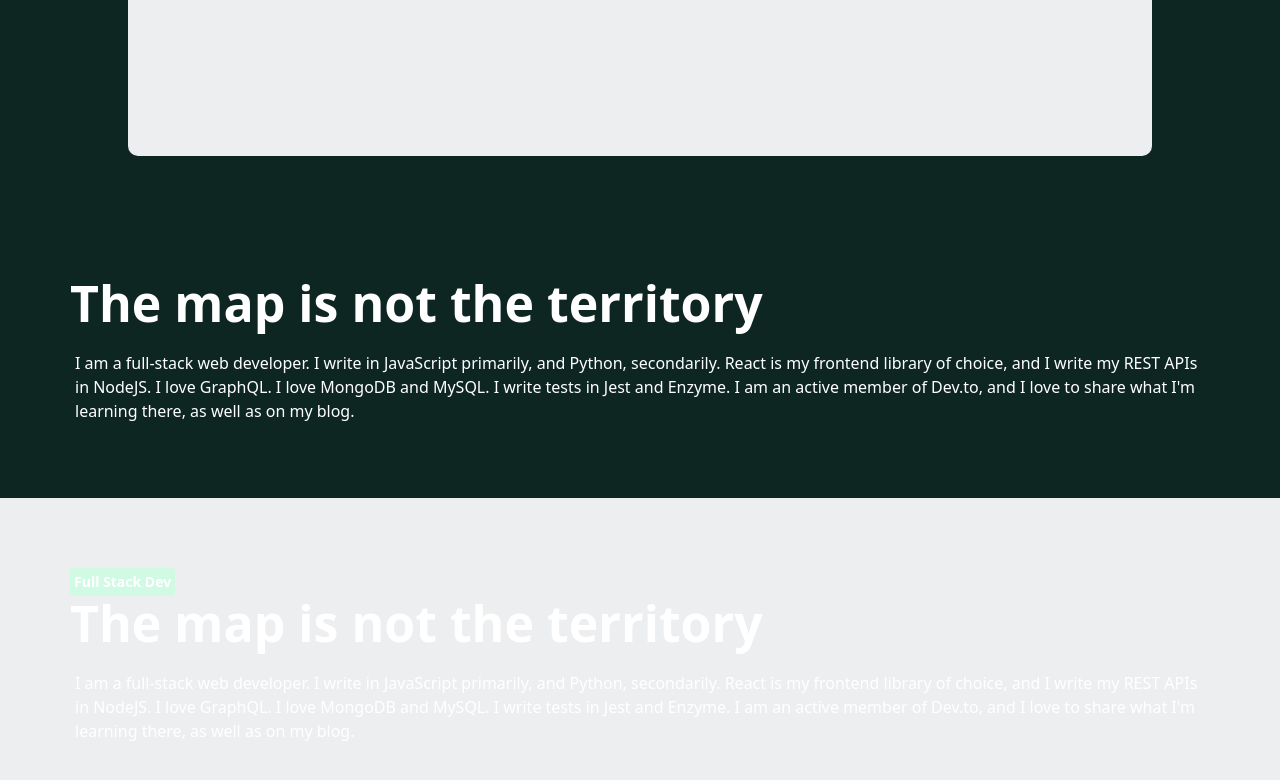
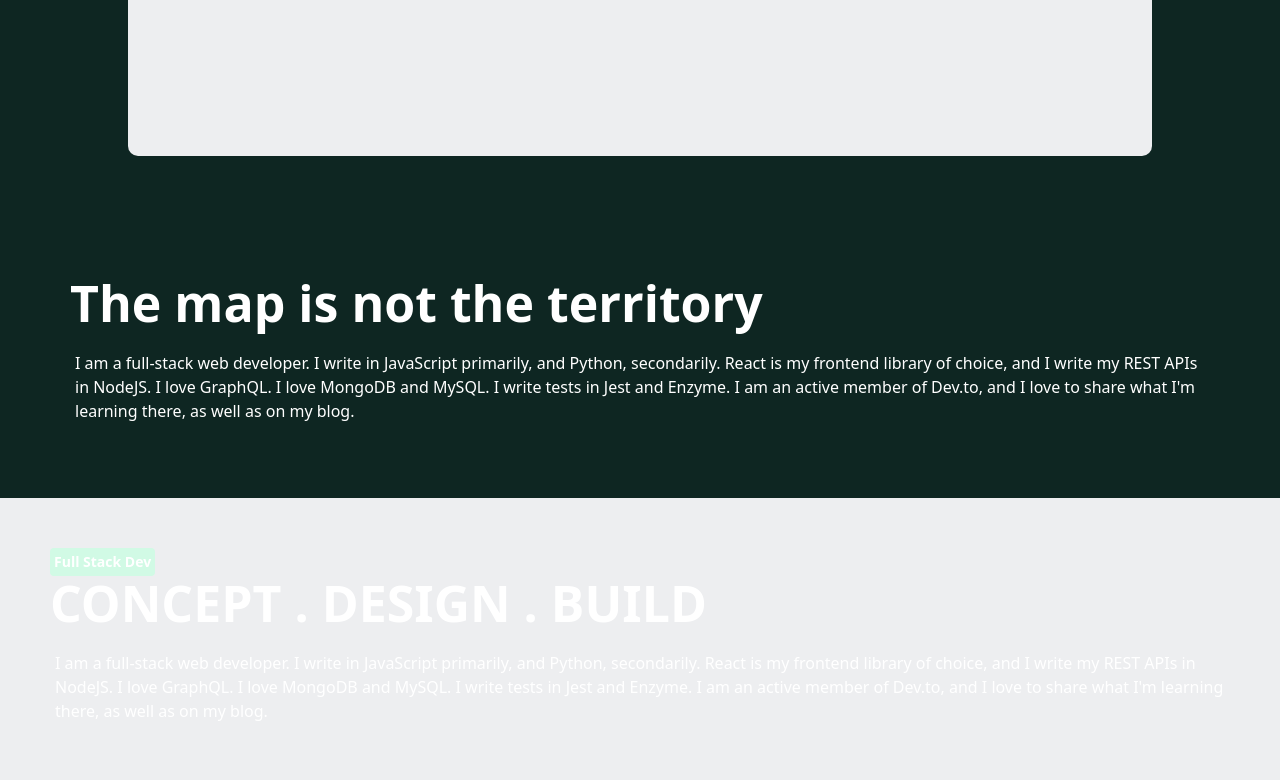
Before and after one commit to wealthralph/portfolio, a React (Create React App) app: page / in a window 1280 px wide. Shown: the part 959-1739 px from the top of the page. Built offline with nearby package versions, Linux system fonts and the light colour scheme.

Commit message:
Cards created

```diff
--- /dev/null
+++ b/src/Components/Cards.jsx
@@ -0,0 +1,16 @@
+import React from 'react'
+
+const COLOR = ['red', 'orange']
+
+const Card = ({
+    children,
+    onClick,
+    cardColor
+
+}) => {
+
+
+    return (
+        <Cards className={} ></Cards>
+    )
+}
--- a/src/Components/Data.jsx
+++ b/src/Components/Data.jsx
@@ -23,7 +23,7 @@ export const heroObjTwo = {
 }
 
 export const heroObjThree = {
-    headline: `The map is not the territory`,
+    headline: `CONCEPT . DESIGN . BUILD`,
     description: `I am a full-stack web developer. I write in
     JavaScript primarily, and Python, secondarily.
     React is my frontend library of choice, and I
--- a/src/Components/Stylesheet/SectionTwo.css
+++ b/src/Components/Stylesheet/SectionTwo.css
@@ -5,5 +5,5 @@
 .sectionTwo-cont {
     height: 100vh;
     background-color:var(--sectionTwo-primary);
-    padding: 70px;
+    padding: 50px;
 }
```
